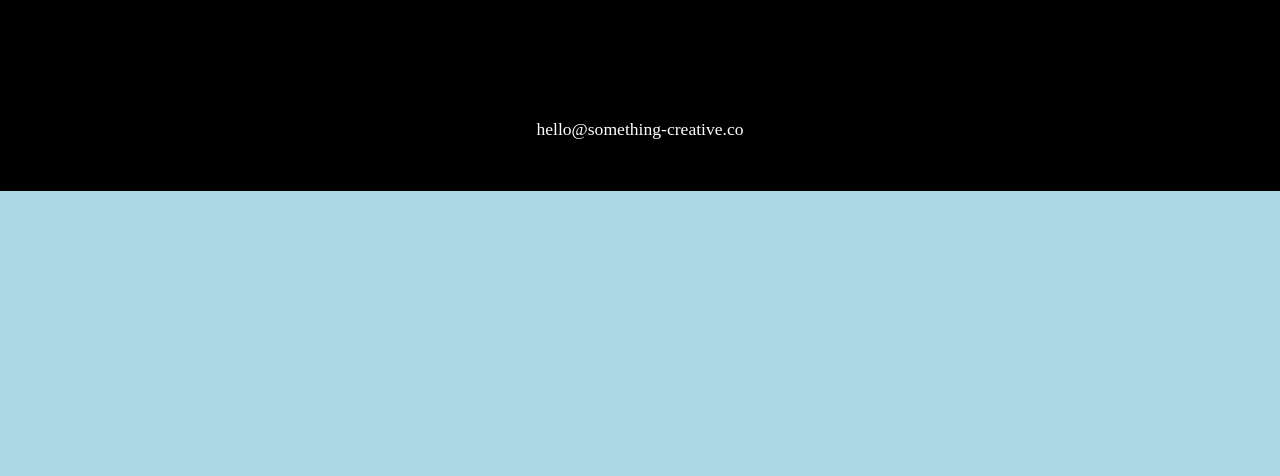
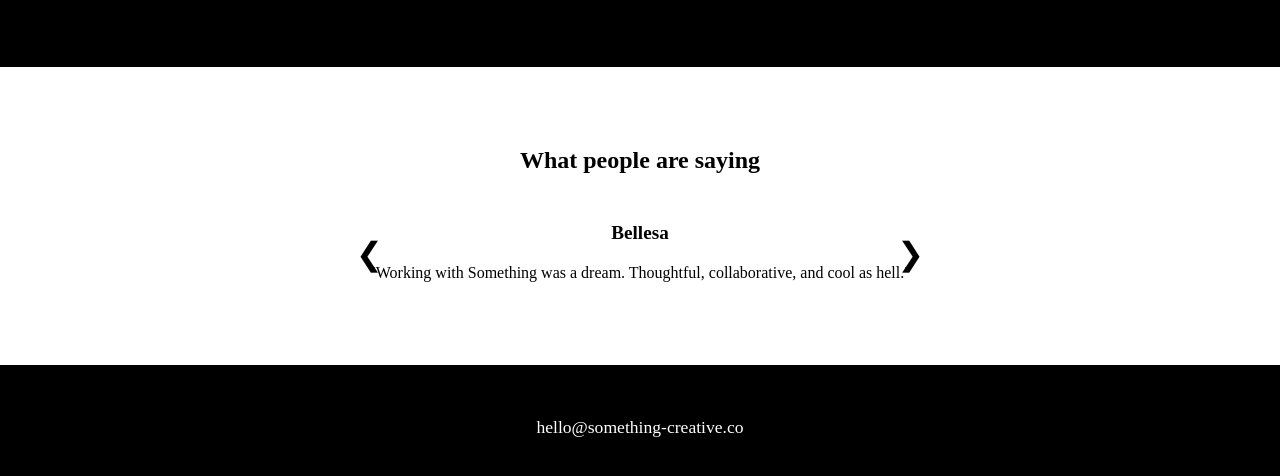
Before and after one commit to something-creative-co/something-creative-co.github.io, a plain HTML site: page about.html in a window 1280 px wide. Shown: the part 1068-1544 px from the top of the page. Before the commit the page ends 1259 px from the top, so only its background shows below. Drawn offline with Linux system fonts and the light colour scheme; a web font is replaced by a local one.

Commit message:
Testimonials

```diff
--- a/about.html
+++ b/about.html
@@ -40,6 +40,27 @@
     <h1> Tell me <b>SOMETHING</b> good.</h1>
   </section>
 
+<section class="testimonial-section">
+  <h2>What people are saying</h2>
+  <div class="testimonial-carousel">
+    <div class="testimonial active">
+      <h3>Bellesa</h3>
+      <p>"Working with Something was a dream. Thoughtful, collaborative, and cool as hell."</p>
+    </div>
+    <div class="testimonial">
+      <h3>Common Froot</h3>
+      <p>"From start to finish, the Something team made our event unforgettable."</p>
+    </div>
+    <div class="testimonial">
+      <h3>Queer Collective</h3>
+      <p>"They just get it. Every detail felt intentional and community-centered."</p>
+    </div>
+
+    <button class="prev" aria-label="Previous testimonial">&#10094;</button>
+    <button class="next" aria-label="Next testimonial">&#10095;</button>
+  </div>
+</section>
+
     <!-- FOOTER -->
   <footer>
     <p>hello@something-creative.co</p>
--- a/scripts.js
+++ b/scripts.js
@@ -1,3 +1,31 @@
+<script>
+  const testimonials = document.querySelectorAll('.testimonial');
+  const prev = document.querySelector('.prev');
+  const next = document.querySelector('.next');
+  let index = 0;
+
+  function showTestimonial(i) {
+    testimonials.forEach(t => t.classList.remove('active'));
+    testimonials[i].classList.add('active');
+  }
+
+  prev.addEventListener('click', () => {
+    index = (index - 1 + testimonials.length) % testimonials.length;
+    showTestimonial(index);
+  });
+
+  next.addEventListener('click', () => {
+    index = (index + 1) % testimonials.length;
+    showTestimonial(index);
+  });
+
+  // Optional: Auto-rotate every 8 seconds
+  // setInterval(() => {
+  //   next.click();
+  // }, 8000);
+</script>
+
+
 // Highlight active nav link based on current page
 const links = document.querySelectorAll('.nav-link');
 const currentPath = window.location.pathname.split('/').pop();
--- a/styles.css
+++ b/styles.css
@@ -296,6 +296,68 @@ body::before {
   z-index: 1;
 }
 
+/* TESTIMONIALS */
+.testimonial-section {
+  background-color: white;
+  color: black;
+  padding: 4rem 2rem;
+  text-align: center;
+  position: relative;
+}
+
+.testimonial-carousel {
+  position: relative;
+  max-width: 600px;
+  margin: 2rem auto 0;
+  overflow: hidden;
+}
+
+.testimonial {
+  display: none;
+  transition: opacity 0.4s ease-in-out;
+}
+
+.testimonial.active {
+  display: block;
+}
+
+.testimonial h3 {
+  font-size: 1.2rem;
+  margin-bottom: 0.5rem;
+  font-weight: bold;
+}
+
+.testimonial p {
+  font-size: 1rem;
+  line-height: 1.6;
+}
+
+.prev,
+.next {
+  position: absolute;
+  top: 50%;
+  transform: translateY(-50%);
+  background: transparent;
+  border: none;
+  font-size: 2rem;
+  cursor: pointer;
+  color: black;
+  padding: 0 1rem;
+}
+
+.prev {
+  left: 0;
+}
+
+.next {
+  right: 0;
+}
+
+.prev:hover,
+.next:hover {
+  color: gray;
+}
+
 /* RESPONSIVE */
 @media (max-width: 600px) {
   .nav-links {
```
